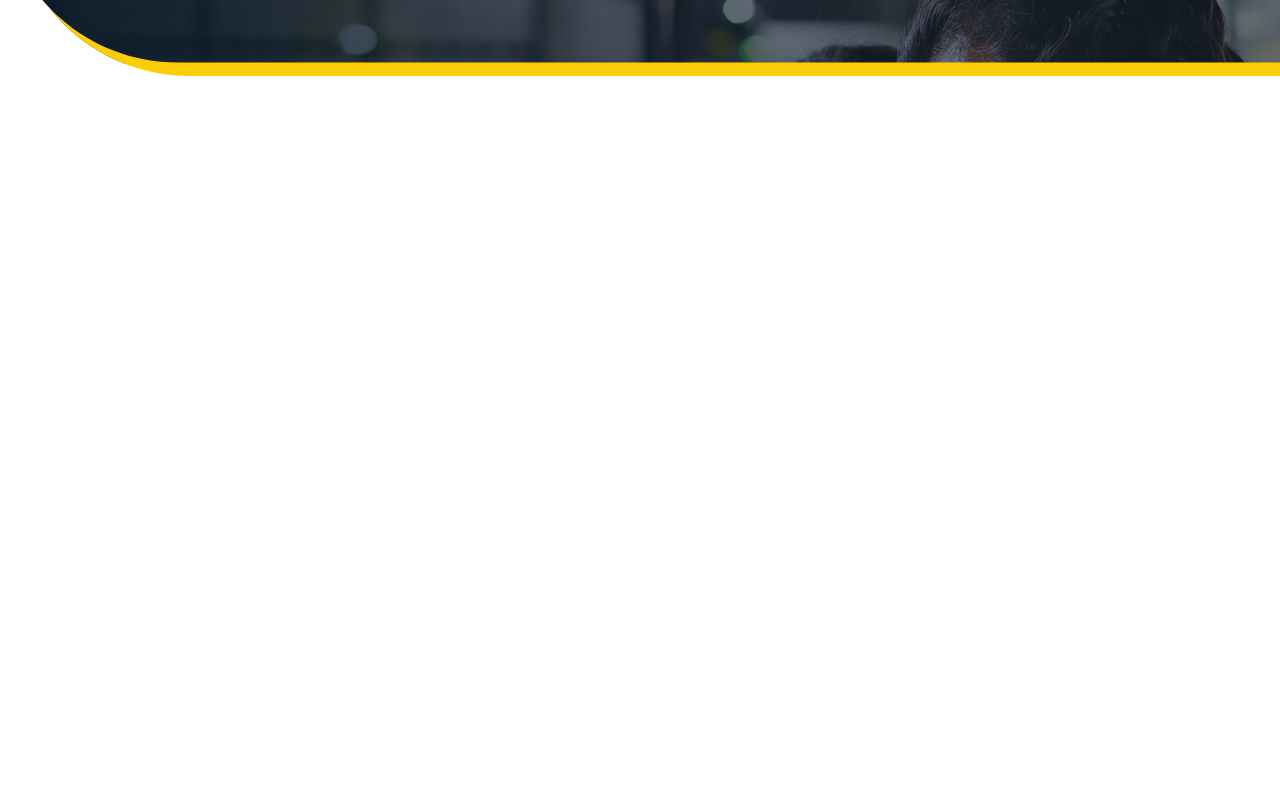
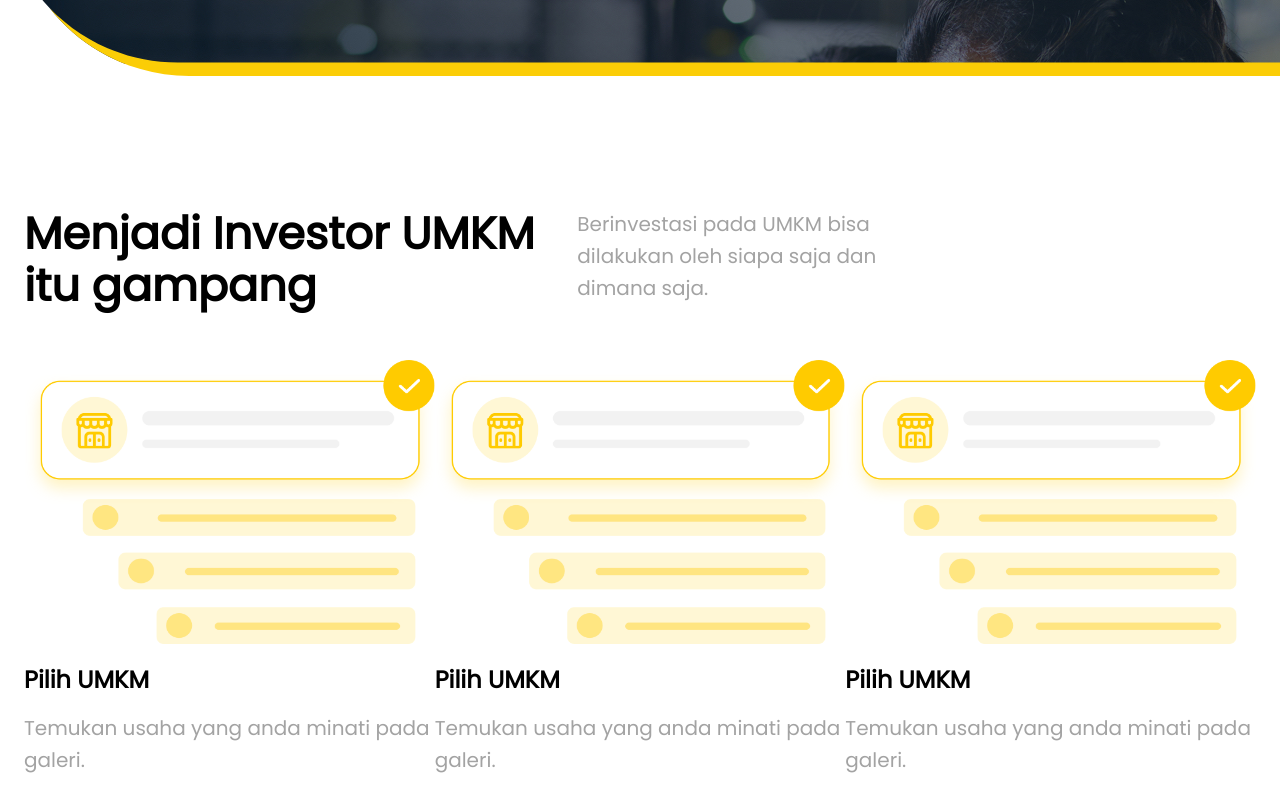
Before and after one commit to kucingapi/udana-slice, a React (Create React App) app: page / in a window 1280 px wide. Shown: the part 712-1512 px from the top of the page. Before the commit the page ends 896 px from the top, so only its background shows below. Built offline with nearby package versions, Linux system fonts and the light colour scheme.

Commit message:
finsihing process section

```diff
--- a/src/App.js
+++ b/src/App.js
@@ -5,6 +5,9 @@ import { Home } from './pages/Home';
 const theme = createTheme({
   typography: {
     fontFamily: 'Poppins, Arial',
+    h3: {
+      fontSize: '2.7rem',
+    },
   },
   palette: {
     type: 'light',
@@ -14,7 +17,7 @@ const theme = createTheme({
     },
     secondary: {
       main: '#ff9100',
-      contrastText: '#000000',
+      contrastText: '#a3a3a3',
     },
   },
 });
--- a/src/components/ProcessSection.jsx
+++ b/src/components/ProcessSection.jsx
@@ -1,14 +1,99 @@
-import { Box, Grid } from "@mui/material";
+import { Box, Grid, Typography, Stack } from "@mui/material";
 import { makeStyles } from "@mui/styles";
+import Picture from "../assets/pilih_umkm.png";
+
 
 const useStyles = makeStyles((theme) => ({
+	image:{
+		maxWidth:'100%'
+	}
 }));
 
 export const ProcessSection = () =>{
-
+	const classes = useStyles();
 	return(
 		<Box mt={15}>
-
+			<Grid p={3} container sx={{maxWidth:"100%"}}>
+				<Grid md={5}>
+					<Typography
+						variant="h3"
+						color="initial"
+						sx={{fontWeight:'900'}}
+					>
+						Menjadi Investor UMKM itu gampang
+					</Typography>
+				</Grid>
+				<Grid md={4} px={5}>
+					<Typography
+						variant="h6"
+						color="secondary.contrastText"
+					>
+						Berinvestasi pada UMKM bisa dilakukan oleh siapa saja dan dimana saja.
+					</Typography>
+				</Grid>
+			</Grid>
+			<Grid p={3} container>
+				<Grid md={4}>
+					<Stack spacing={2}>
+						<Box>
+							<img src={Picture} className={classes.image} alt="" />
+						</Box>
+						<Typography
+							sx={{fontWeight:'900'}}
+							variant="h5"
+							color="initial"
+						>
+							Pilih UMKM
+						</Typography>
+						<Typography
+							variant="h6"
+							color="secondary.contrastText"
+						>
+							Temukan usaha yang anda minati pada galeri.
+						</Typography>
+					</Stack>
+				</Grid>
+				<Grid md={4}>
+					<Stack spacing={2}>
+						<Box>
+							<img src={Picture} className={classes.image} alt="" />
+						</Box>
+						<Typography
+							sx={{fontWeight:'900'}}
+							variant="h5"
+							color="initial"
+						>
+							Pilih UMKM
+						</Typography>
+						<Typography
+							variant="h6"
+							color="secondary.contrastText"
+						>
+							Temukan usaha yang anda minati pada galeri.
+						</Typography>
+					</Stack>
+				</Grid>
+				<Grid md={4}>
+					<Stack spacing={2}>
+						<Box>
+							<img src={Picture} className={classes.image} alt="" />
+						</Box>
+						<Typography
+							sx={{fontWeight:'900'}}
+							variant="h5"
+							color="initial"
+						>
+							Pilih UMKM
+						</Typography>
+						<Typography
+							variant="h6"
+							color="secondary.contrastText"
+						>
+							Temukan usaha yang anda minati pada galeri.
+						</Typography>
+					</Stack>
+				</Grid>
+			</Grid>
 		</Box>
 	)
 }
--- a/src/components/WelcomeSection.jsx
+++ b/src/components/WelcomeSection.jsx
@@ -23,7 +23,7 @@ export const WelcomeSection = () =>{
 		<>
 			<Box className={classes.introImage}>
 				<Navbar />
-				<Grid p={10}container>
+				<Grid p={10} container>
 					<Grid item md={5} sm={12}>
 						<Stack spacing={3}>
 							<Typography
```
Also changed, not shown: src/assets/pilih_umkm.png (renamed from src/assets/pilih umkm.png).
